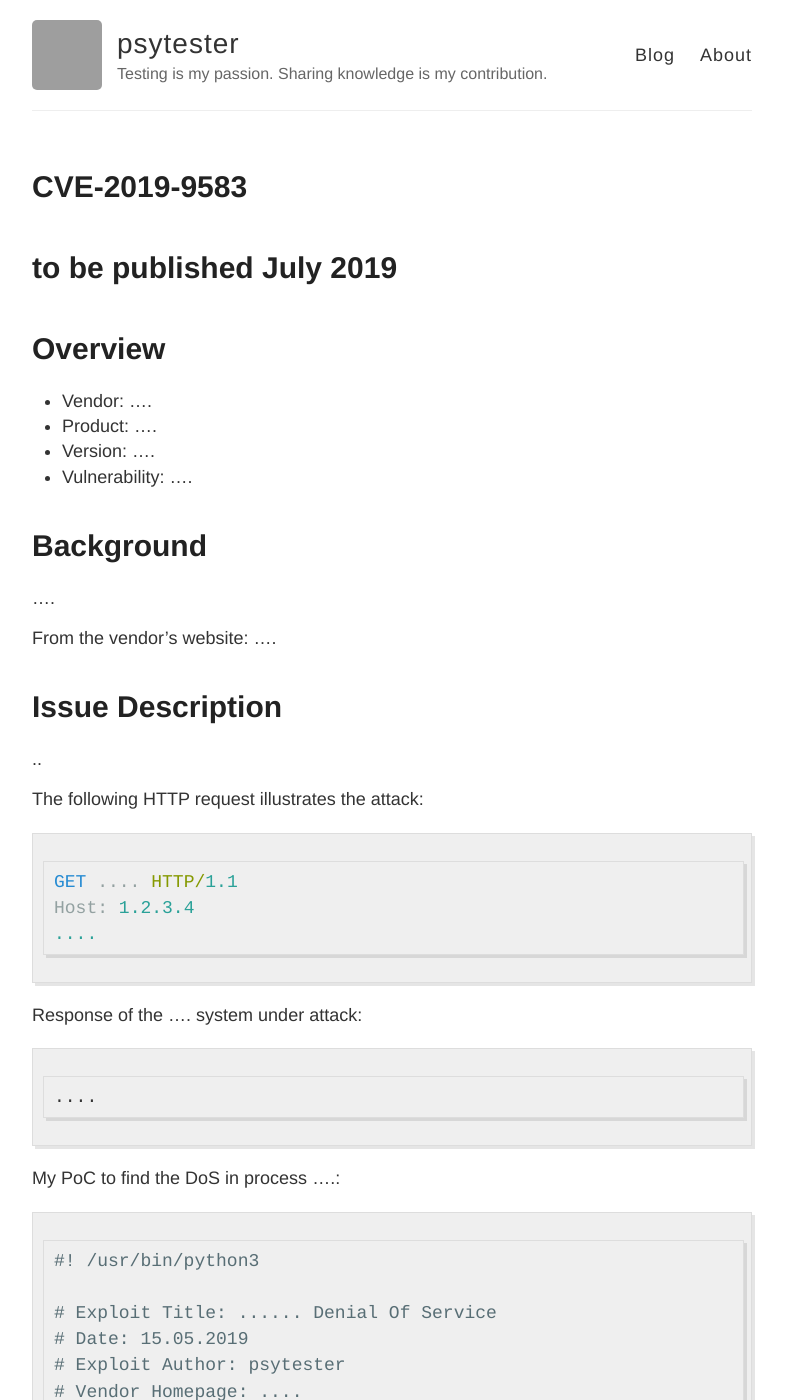
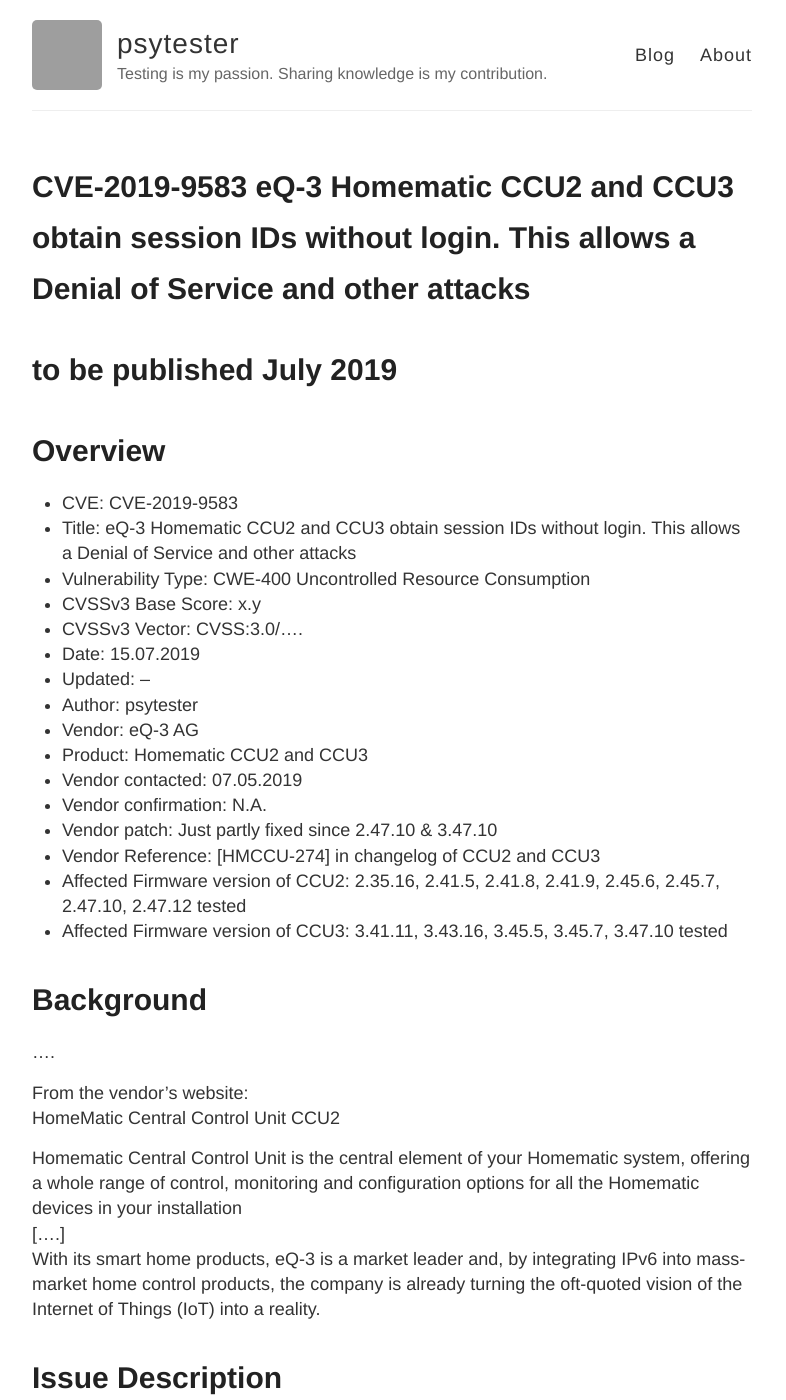
Before and after one commit to psytester/psytester.github.io, a Jekyll site: the page built from _posts/hacking_and_pentests/CVEs/2019-03-27-CVE-2019-9583.md, in a window 1280 px wide and 1400 px high. Shown: the whole window, without its empty margins (248-1034 px from the left). Built offline with Jekyll 4.4.1, drawn with Linux system fonts in a browser that asks for light colours; some of the changed text lies outside the part shown; grey boxes are pictures that could not be loaded.

Commit message:
Update 2019-03-27-CVE-2019-9583.md

```diff
--- a/_posts/hacking_and_pentests/CVEs/2019-03-27-CVE-2019-9583.md
+++ b/_posts/hacking_and_pentests/CVEs/2019-03-27-CVE-2019-9583.md
@@ -1,7 +1,7 @@
 ---
 layout: post
-title:  "CVE-2019-9583"
-date:   2019-03-27 23:00:00
+title:  "CVE-2019-9583 eQ-3 Homematic CCU2 and CCU3 obtain session IDs without login. This allows a Denial of Service and other attacks"
+date:   2019-07-15 00:30:00 MEST
 author: 'psytester'
 ---
 
@@ -9,17 +9,33 @@
 
 # Overview
 
-- Vendor: ....
-- Product: ....
-- Version: ....
-- Vulnerability: ....
+- CVE: CVE-2019-9583
+- Title: eQ-3 Homematic CCU2 and CCU3 obtain session IDs without login. This allows a Denial of Service and other attacks
+- Vulnerability Type: CWE-400 Uncontrolled Resource Consumption
+-	CVSSv3 Base Score: x.y
+-	CVSSv3 Vector: CVSS:3.0/....
+- Date: 15.07.2019
+- Updated: --
+- Author: psytester
+- Vendor: eQ-3 AG
+- Product: Homematic CCU2 and CCU3
+- Vendor contacted: 07.05.2019
+- Vendor confirmation: N.A.
+- Vendor patch: Just partly fixed since 2.47.10 & 3.47.10
+- Vendor Reference: [HMCCU-274] in changelog of CCU2 and CCU3
+- Affected Firmware version of CCU2: 2.35.16, 2.41.5, 2.41.8, 2.41.9, 2.45.6, 2.45.7, 2.47.10, 2.47.12 tested
+- Affected Firmware version of CCU3: 3.41.11, 3.43.16, 3.45.5, 3.45.7, 3.47.10 tested
 
 # Background
 
 ....
 
-From the vendor's website:
-....
+From the vendor's website:<br>
+HomeMatic Central Control Unit CCU2
+
+Homematic Central Control Unit is the central element of your Homematic system, offering a whole range of control, monitoring and configuration options for all the Homematic devices in your installation<br>
+[....]<br>
+With its smart home products, eQ-3 is a market leader and, by integrating IPv6 into mass-market home control products, the company is already turning the oft-quoted vision of the Internet of Things (IoT) into a reality.
 
 # Issue Description
 
@@ -42,15 +58,20 @@
 ~~~python
 #! /usr/bin/python3
 
-# Exploit Title: ...... Denial Of Service
+# Exploit Title: Homematic CCU2 and CCU3 WebUI Login Denial Of Service detector
 # Date: 15.05.2019
+# Update: 27.06.2019
 # Exploit Author: psytester
-# Vendor Homepage: ....
-# Software Link: ....
+# Vendor Homepage: https://www.eq-3.de
+# Software Link: https://www.eq-3.de/service/downloads.html
+# CCU2 Version: <= 2.45.7
+# CCU3 Version: <= 3.45.7
+# CCU2 Version: 2.47.10 & 2.47.12 just partly fixed .....
+# CCU3 Version: 3.47.10 just partly fixed .....
+# The OCCU opensource variants are affected too!
+# CVE : CVE-2019-9583
 ....
 ....
-# CVE : 2019-XXXX
-
 # Description: https://psytester.github.io/CVE-2019-XXXX
 
 
@@ -65,15 +86,18 @@
 
 # CVSSv3 Base Score
 
-CVSS Base Score: __x.y__
+CVSSv3 Base Score: x.y
 
-CVSS:....
+CVSSv3 Vector: CVSS:3.0/....
 
 # Credit
 
-me [page name](https://url.com)
+[psytester](https://psytester.github.io)
 
-others [page name](https://url.com)
+Not owning an original CCU2 or CCU3, but you want to analyze the CCU 'for free'?<br>
+You can download<br>
+[piVCCU](https://github.com/alexreinert/piVCCU) for running the original CCU3 Firmware in lxc container on RaspberryPi<br>
+[RaspberryMatic](https://github.com/jens-maus/RaspberryMatic) for running the opensource OCCU based release on different boards<br>
 
 # Disclaimer
 
```
